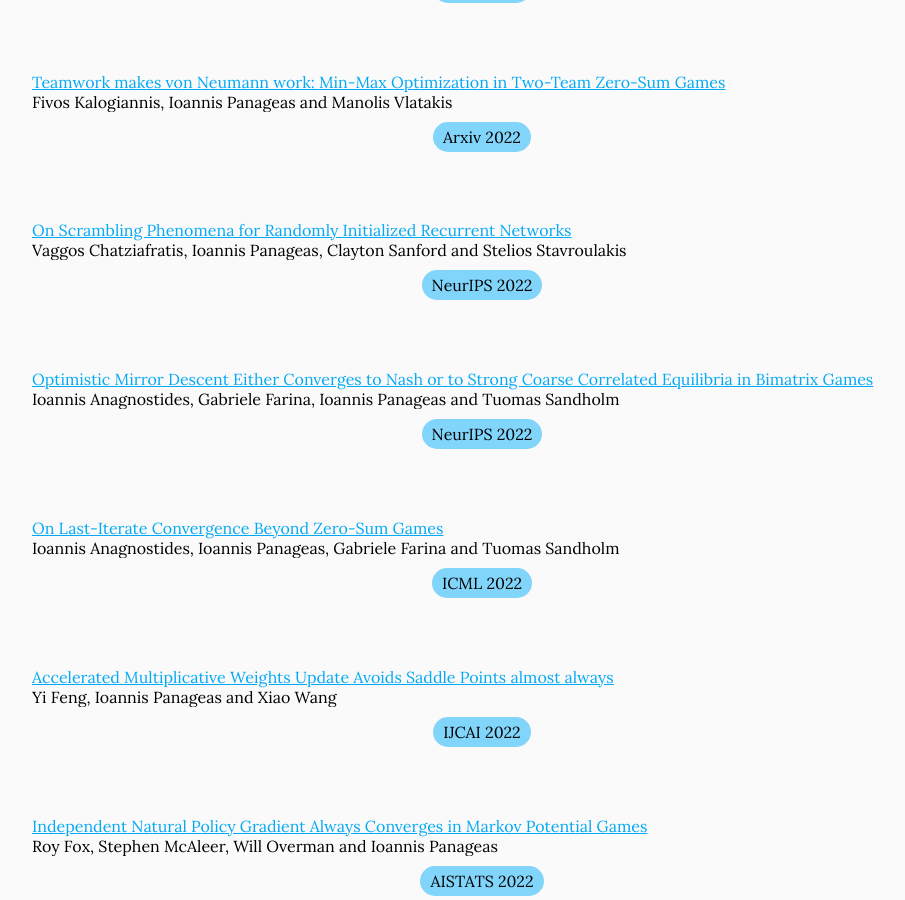
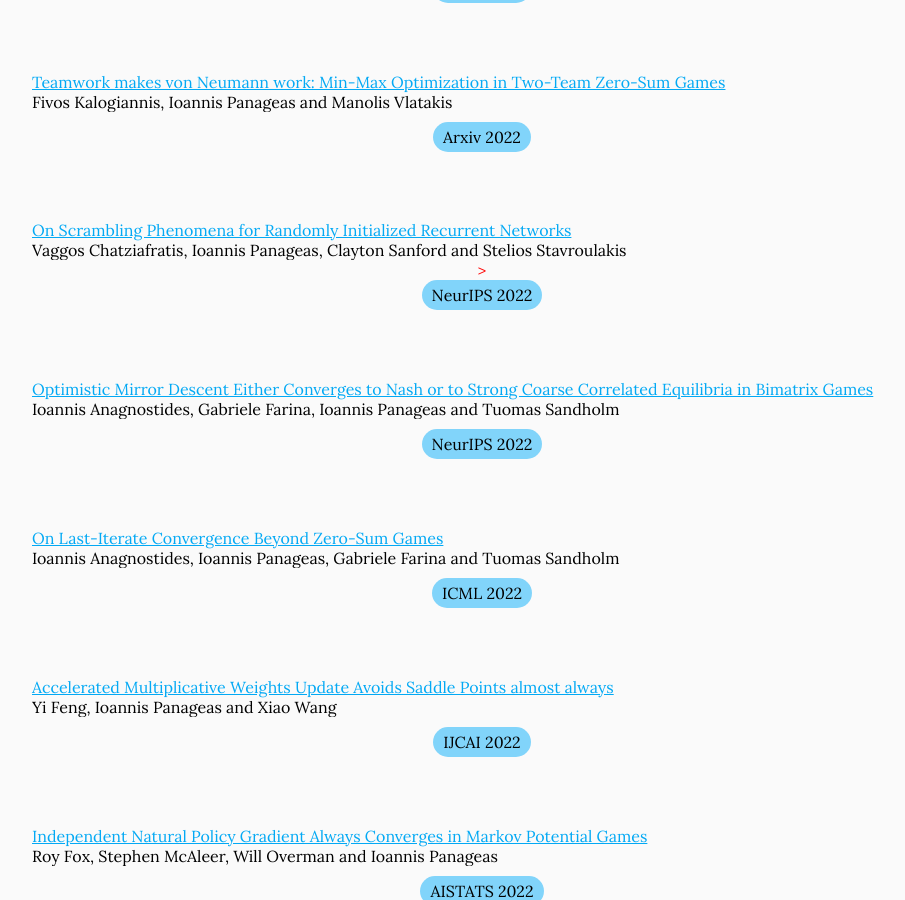
Before and after one commit to goallabuci/goallabuci.github.io, a Jekyll site: the page built from research/index.md, in a window 1280 px wide and 900 px high, scrolled down 414 px. Shown: the whole window, without its empty margins (158-1063 px from the left). Built offline with Jekyll 4.4.1, drawn with Linux system fonts in a browser that asks for light colours.

Commit message:
Update index.md

```diff
--- a/research/index.md
+++ b/research/index.md
@@ -33,7 +33,7 @@ nav:
       </a>
     </div><div class="citation_authors truncate" align="left" tabindex="0">
       Vaggos Chatziafratis, Ioannis Panageas, Clayton Sanford and Stelios Stavroulakis
-    </div><div class="tags" data-link="https://goallabuci.github.io/research/" style="color:red"><a class="tag">NeurIPS 2022</a></div>
+    </div><div style="color:#ff0000">><div class="tags" data-link="https://goallabuci.github.io/research/" style="color:#ff0000"><a class="tag">NeurIPS 2022</a></div>  </div>
 <br>
 
 <div class="citation_title" align="left">
```
